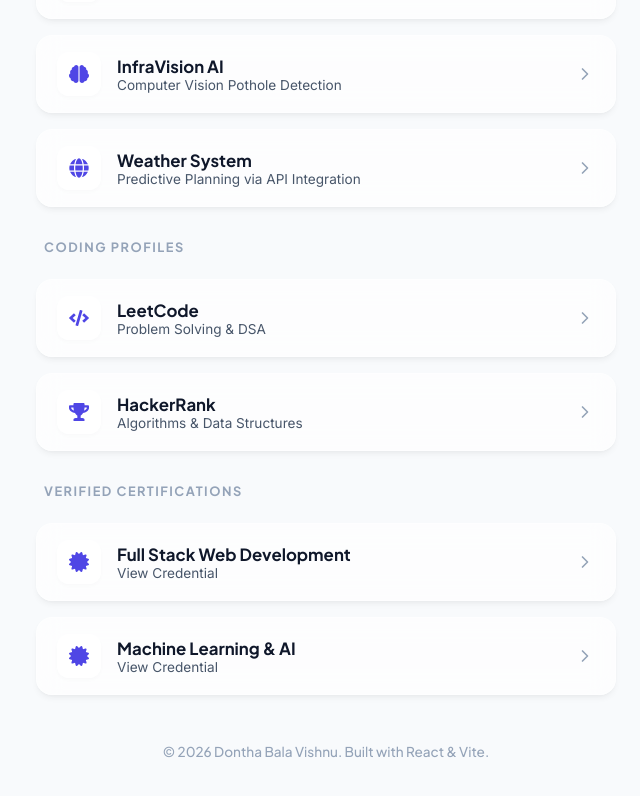
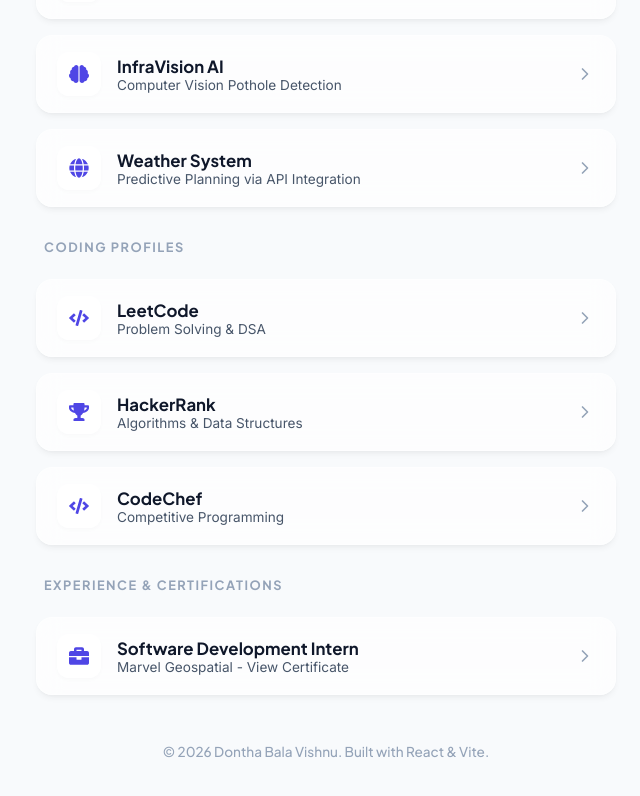
Before and after one commit to BalaVishnu017/balavishnu017.github.io, a React (Vite) app: page / in a window 1280 px wide. Shown: the part 879-1675 px from the top of the page, without its empty margins (314-954 px from the left). Built offline with nearby package versions, Linux system fonts and the light colour scheme.

Commit message:
feat: add coding profiles and Marvel internship certificate

```diff
--- a/src/App.jsx
+++ b/src/App.jsx
@@ -106,28 +106,28 @@
             icon={FaCode}
             title="LeetCode"
             subtitle="Problem Solving & DSA"
-            href="https://leetcode.com/u/BalaVishnu017/"
+            href="https://leetcode.com/u/BalaVishnuVardhanGoud/"
           />
           <LinkCard
             icon={FaTrophy}
             title="HackerRank"
             subtitle="Algorithms & Data Structures"
-            href="#"
+            href="https://www.hackerrank.com/profile/balavls918"
+          />
+          <LinkCard
+            icon={FaCode}
+            title="CodeChef"
+            subtitle="Competitive Programming"
+            href="https://www.codechef.com/users/balavishnu_918"
           />
 
-          <div className="section-label">Verified Certifications</div>
+          <div className="section-label">Experience & Certifications</div>
 
           <LinkCard
-            icon={FaCertificate}
-            title="Full Stack Web Development"
-            subtitle="View Credential"
-            href="#"
-          />
-          <LinkCard
-            icon={FaCertificate}
-            title="Machine Learning & AI"
-            subtitle="View Credential"
-            href="#"
+            icon={FaBriefcase}
+            title="Software Development Intern"
+            subtitle="Marvel Geospatial - View Certificate"
+            href="/Marvel_Internship_Certificate.pdf"
           />
 
         </div>
```
Also changed, not shown: 1 other file (tests, documents, lock files or other folders).
